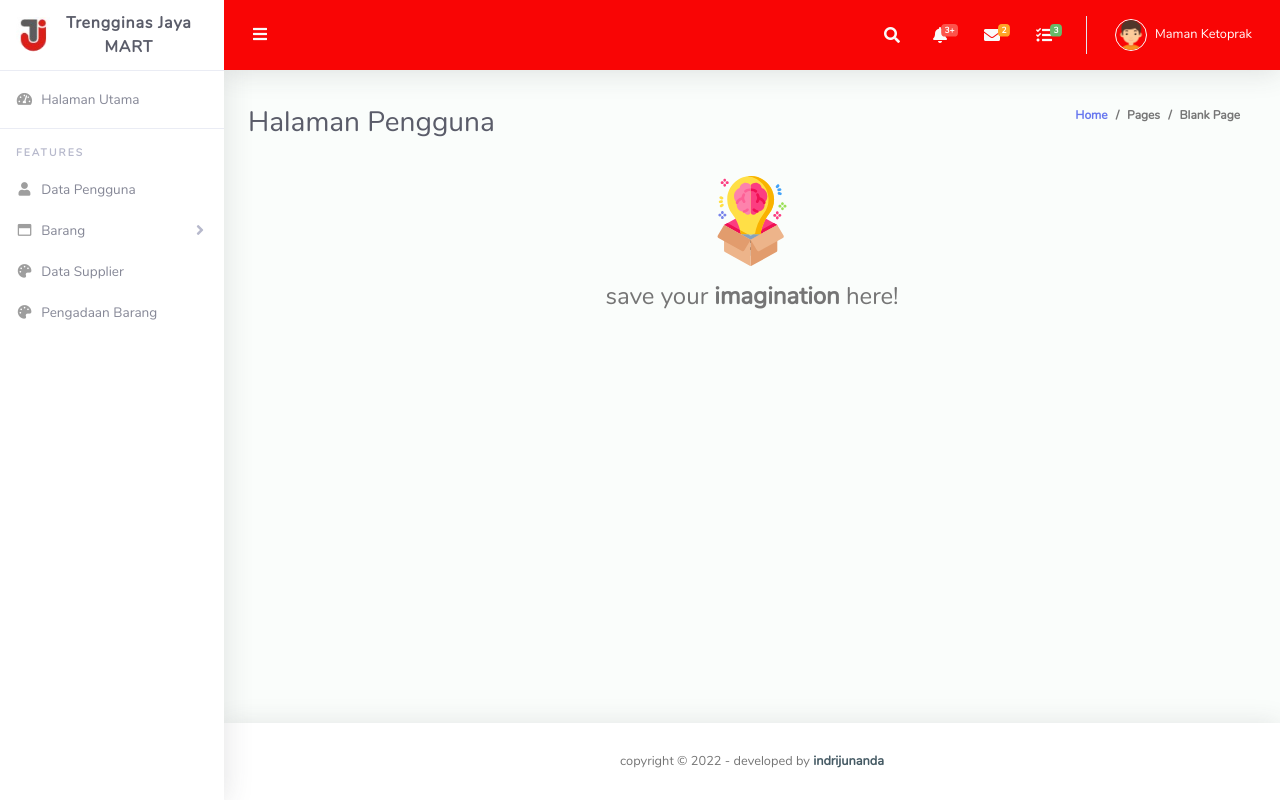
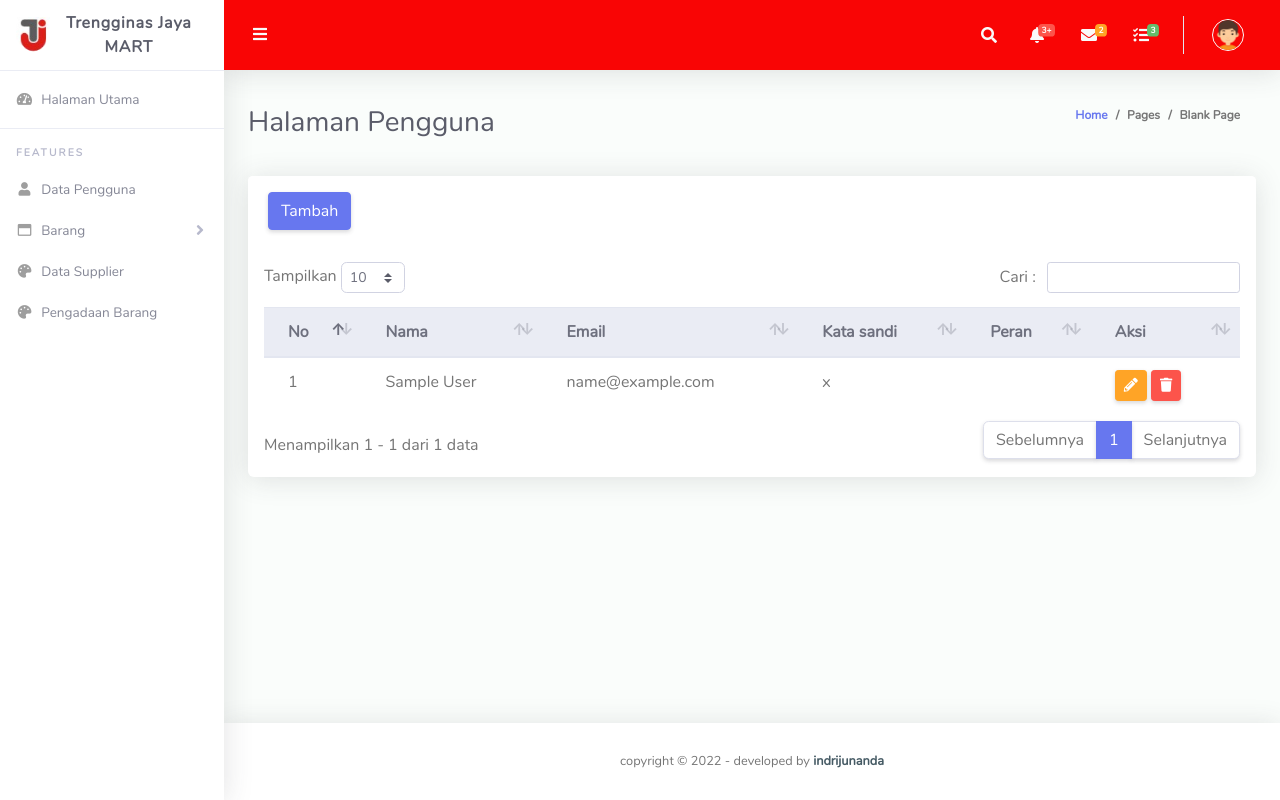
Before and after one commit to Rifa2906/Tj_mart, a CodeIgniter app: page /Tj_mart/User in a window 1280 px wide. Run offline with CodeIgniter, Linux system fonts and the light colour scheme; tables that the repository leaves empty or names only in its code hold one stand-in row (values such as "Sample post"); data that the repository does not hold is empty.

Commit message:
commit rifa

```diff
--- a/application/controllers/User.php
+++ b/application/controllers/User.php
@@ -4,8 +4,16 @@ defined('BASEPATH') or exit('No direct script access allowed');
 class User extends CI_Controller
 {
 
+    public function __construct()
+    {
+        parent::__construct();
+        $this->load->library('form_validation');
+        $this->load->model('M_user');
+    }
+
     public function index()
     {
+        $data['user'] = $this->M_user->tampil();
         $data['title'] = 'Halaman Pengguna';
         $this->load->view('templates/header');
         $this->load->view('templates/sidebar');
--- /dev/null
+++ b/application/models/M_user.php
@@ -0,0 +1,11 @@
+<?php
+defined('BASEPATH') or exit('No direct script access allowed');
+
+class M_user extends CI_Model
+{
+
+    function tampil()
+    {
+        return $this->db->get('tb_user')->result_array();
+    }
+}
--- a/application/views/User/index.php
+++ b/application/views/User/index.php
@@ -9,9 +9,52 @@
         </ol>
     </div>
 
-    <div class="text-center">
-        <img src="<?= base_url('assets/ruang-admin'); ?>/img/think.svg" style="max-height: 90px">
-        <h4 class="pt-3">save your <b>imagination</b> here!</h4>
+    <div class="row">
+        <!-- Datatables -->
+        <div class="col-lg-12">
+            <div class="card mb-4">
+                <div class="card-header py-3 d-flex flex-row align-items-center justify-content-between">
+                    <a href="#" class="btn btn-primary">Tambah</a>
+                </div>
+                <div class="table-responsive p-3">
+                    <table class="table align-items-center table-flush" id="dataTable">
+                        <thead class="thead-light">
+                            <tr>
+                                <th>No</th>
+                                <th>Nama</th>
+                                <th>Email</th>
+                                <th>Kata sandi</th>
+                                <th>Peran</th>
+                                <th>Aksi</th>
+                            </tr>
+                        </thead>
+                        <tbody>
+                            <?php
+                            $no = 1;
+                            foreach ($user as $key => $value) { ?>
+                                <tr>
+                                    <td><?= $no++; ?></td>
+                                    <td><?= $value['nama']; ?></td>
+                                    <td><?= $value['email']; ?></td>
+                                    <td><?= $value['password']; ?></td>
+                                    <td><?= $value['role']; ?></td>
+                                    <td>
+                                        <a href="#" class="btn btn-warning btn-sm">
+                                            <i class="fas fa-pencil-alt"></i>
+                                        </a>
+                                        <a href="#" class="btn btn-danger btn-sm">
+                                            <i class="fas fa-trash"></i>
+                                        </a>
+                                    </td>
+                                </tr>
+                            <?php
+                            }
+                            ?>
+                        </tbody>
+                    </table>
+                </div>
+            </div>
+        </div>
     </div>
 
     <!-- Modal Logout -->
--- a/application/views/templates/footer.php
+++ b/application/views/templates/footer.php
@@ -26,6 +26,35 @@
        <script src="<?= base_url('assets/ruang-admin'); ?>/vendor/jquery-easing/jquery.easing.min.js"></script>
        <script src="<?= base_url('assets/ruang-admin'); ?>/js/ruang-admin.min.js"></script>
 
+       <!-- Page level plugins -->
+       <script src="<?= base_url('assets/ruang-admin'); ?>/vendor/datatables/jquery.dataTables.min.js"></script>
+       <script src="<?= base_url('assets/ruang-admin'); ?>/vendor/datatables/dataTables.bootstrap4.min.js"></script>
+
+       <!-- Page level custom scripts -->
+       <script>
+           $(document).ready(function() {
+               $('#dataTable').DataTable({
+                   'language': {
+                       "sProcessing": "Sedang memproses...",
+                       "sLengthMenu": "Tampilkan _MENU_",
+                       "sZeroRecords": "Tidak ditemukan data yang sesuai",
+                       "sInfo": "Menampilkan _START_ - _END_ dari _TOTAL_ data",
+                       "sInfoEmpty": "Menampilkan 0 - 0 dari 0 data",
+                       "sInfoFiltered": "(disaring dari _MAX_ entri keseluruhan)",
+                       "sInfoPostFix": "",
+                       "sSearch": "Cari : ",
+                       "sUrl": "",
+                       "oPaginate": {
+                           "sFirst": "Pertama",
+                           "sPrevious": "Sebelumnya",
+                           "sNext": "Selanjutnya",
+                           "sLast": "Terakhir"
+                       }
+                   }
+               }); // ID From dataTable
+           });
+       </script>
+
        </body>
 
        </html>
--- a/application/views/templates/header.php
+++ b/application/views/templates/header.php
@@ -12,6 +12,7 @@
     <link href="<?= base_url('assets/ruang-admin'); ?>/vendor/fontawesome-free/css/all.min.css" rel="stylesheet" type="text/css">
     <link href="<?= base_url('assets/ruang-admin'); ?>/vendor/bootstrap/css/bootstrap.min.css" rel="stylesheet" type="text/css">
     <link href="<?= base_url('assets/ruang-admin'); ?>/css/ruang-admin.min.css" rel="stylesheet">
+    <link href="<?= base_url('assets/ruang-admin'); ?>/vendor/datatables/dataTables.bootstrap4.min.css" rel="stylesheet">
 </head>
 
 <body id="page-top">
--- a/application/views/templates/topbar.php
+++ b/application/views/templates/topbar.php
@@ -146,7 +146,7 @@
          <li class="nav-item dropdown no-arrow">
              <a class="nav-link dropdown-toggle" href="#" id="userDropdown" role="button" data-toggle="dropdown" aria-haspopup="true" aria-expanded="false">
                  <img class="img-profile rounded-circle" src="<?= base_url('assets/ruang-admin'); ?>/img/boy.png" style="max-width: 60px">
-                 <span class="ml-2 d-none d-lg-inline text-white small">Maman Ketoprak</span>
+                 <span class="ml-2 d-none d-lg-inline text-white small"><?= $this->session->userdata('nama'); ?></span>
              </a>
              <div class="dropdown-menu dropdown-menu-right shadow animated--grow-in" aria-labelledby="userDropdown">
                  <a class="dropdown-item" href="#">
```
Also changed, not shown: application/controllers/Login.php (+48 -3 lines), application/views/Login/index.php (+9 -4 lines), application/models/M_login.php (added).
